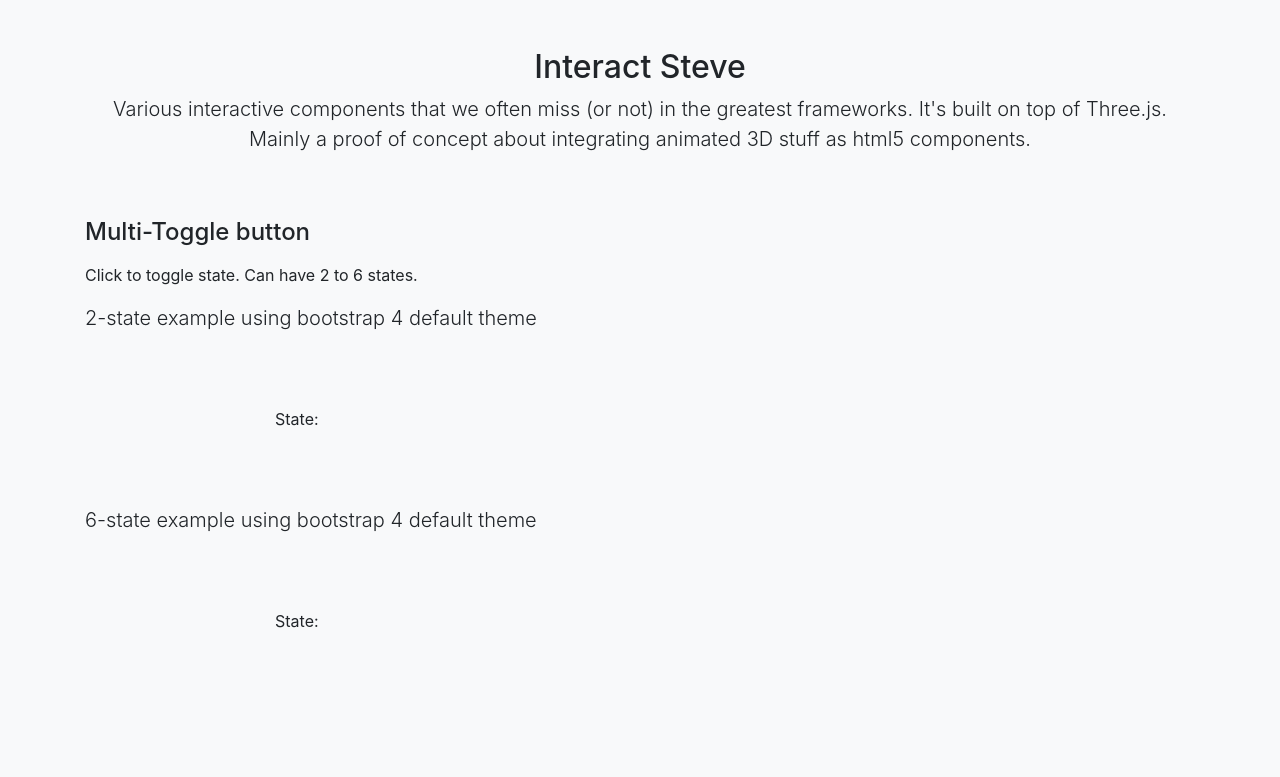
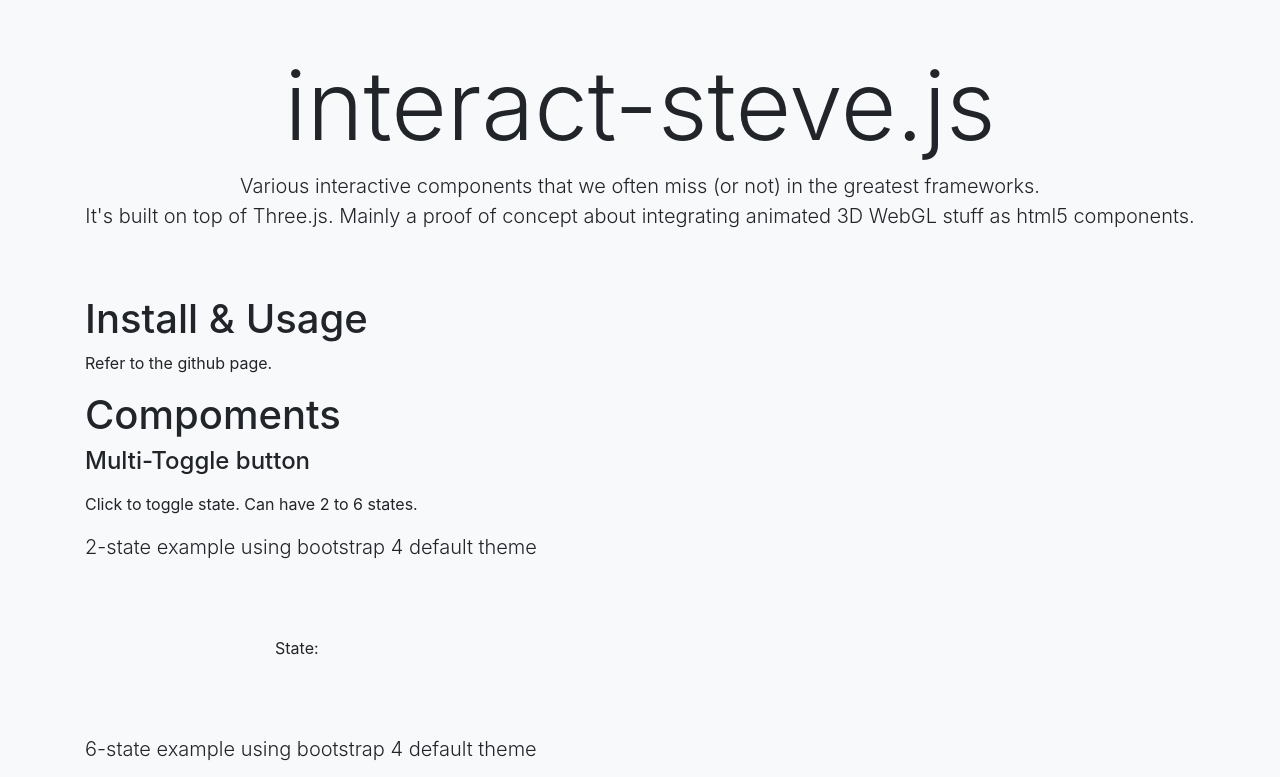
Before and after one commit to TomyCesaille/interact-steve.js, a website with bundled scripts: page index.html in a window 1280 px wide. Shown: the top 777 px of the page. Built offline with nearby package versions, Linux system fonts and the light colour scheme.

Commit message:
Review readme and website

```diff
--- a/index.html
+++ b/index.html
@@ -1,7 +1,7 @@
 <!DOCTYPE html>
 <html lang="en">
   <head>
-    <title>Interact Steve</title>
+    <title>interact-steve.js</title>
     <meta charset="UTF-8" />
     <meta
       name="viewport"
@@ -17,13 +17,17 @@
   <body class="bg-light">
     <div class="container">
       <div class="py-5 text-center">
-        <h2>Interact Steve</h2>
+        <h1 class="display-1">interact-steve.js</h1>
         <p class="lead">
           Various interactive components that we often miss (or not) in the
-          greatest frameworks. It's built on top of Three.js. Mainly a proof of
-          concept about integrating animated 3D stuff as html5 components.
+          greatest frameworks. <br />It's built on top of Three.js. Mainly a
+          proof of concept about integrating animated 3D WebGL stuff as html5
+          components.
         </p>
       </div>
+      <h1>Install & Usage</h1>
+      <p>Refer to the github page.</p>
+      <h1>Compoments</h1>
       <h4 class="mb-3">Multi-Toggle button</h4>
       <p>Click to toggle state. Can have 2 to 6 states.</p>
       <p class="lead">2-state example using bootstrap 4 default theme</p>
```
Also changed, not shown: README.md.
